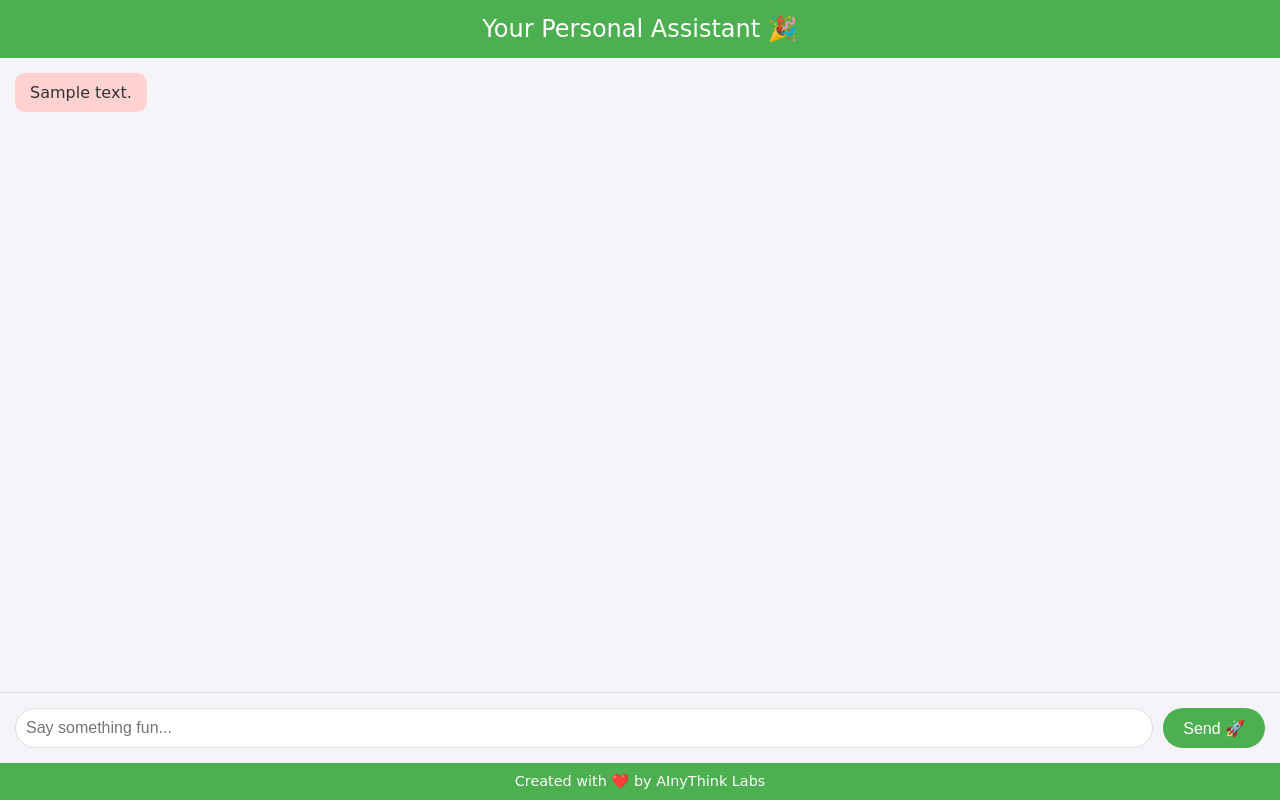
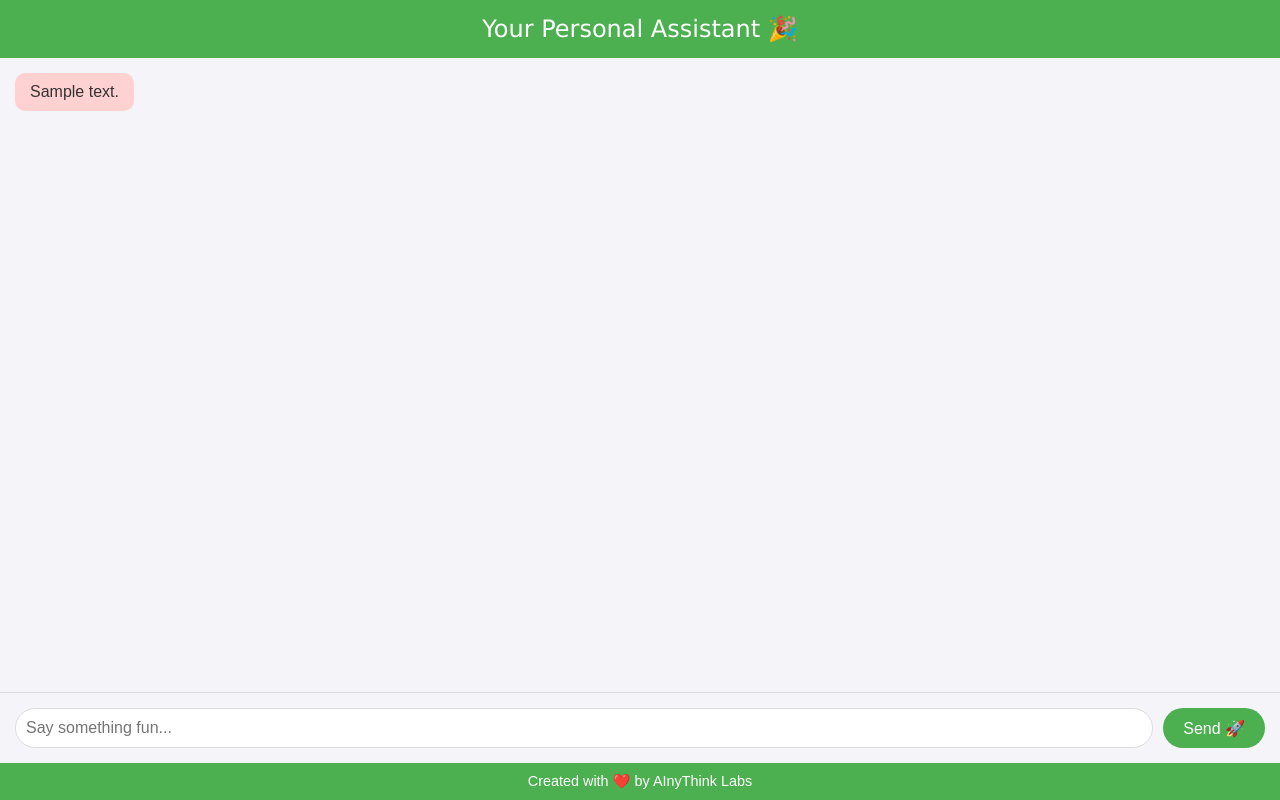
Before and after one commit to munish-02/myPersonalAssistant, a Flask app: template templates/chat.html in a window 1280 px wide. Run offline with Flask 3, Linux system fonts and the light colour scheme; the template is opened without the code that fills it: most values are stand-ins (such as "Sample title", 1, 10 or a date in 2020).

Commit message:
changed chat font

```diff
--- a/templates/chat.html
+++ b/templates/chat.html
@@ -6,7 +6,7 @@
     <title>Fun Chat</title>
     <style>
         body {
-            font-family: 'Comic Sans MS', cursive, sans-serif;
+            font-family: Arial, sans-serif;
             background: linear-gradient(135deg, #89f7fe, #66a6ff);
             margin: 0;
             padding: 0;
@@ -32,6 +32,7 @@
             padding: 15px;
             text-align: center;
             font-size: 1.5rem;
+            font-family: Verdana, sans-serif;
         }
         .chat-box {
             flex: 1;
@@ -79,6 +80,7 @@
             border-radius: 20px;
             font-size: 16px;
             outline: none;
+            font-family: Arial, sans-serif;
         }
         button {
             padding: 10px 20px;
@@ -89,6 +91,7 @@
             font-size: 16px;
             cursor: pointer;
             transition: background-color 0.3s ease;
+            font-family: Arial, sans-serif;
         }
         button:hover {
             background: #45a049;
@@ -99,6 +102,7 @@
             background: #4CAF50;
             color: white;
             font-size: 0.9rem;
+            font-family: Arial, sans-serif;
         }
     </style>
 </head>
```
